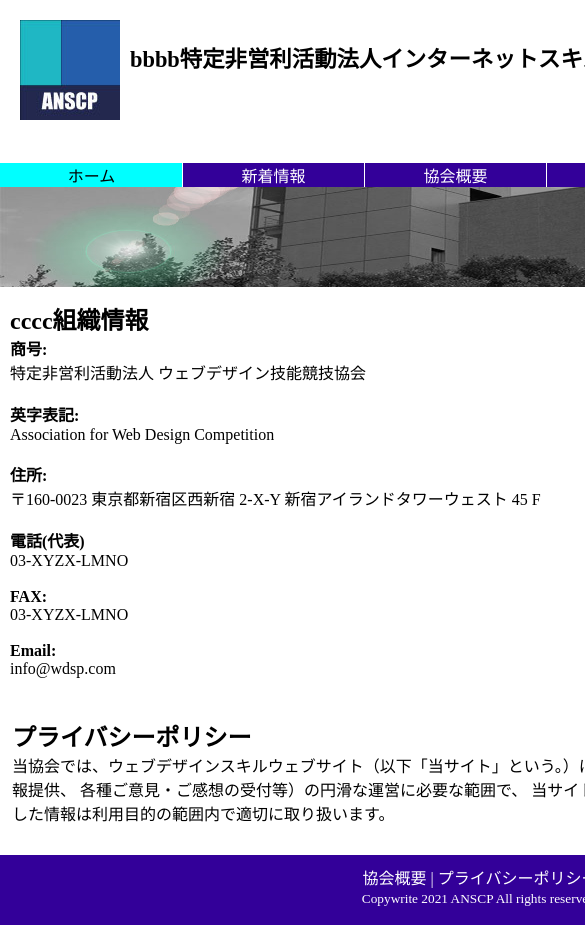
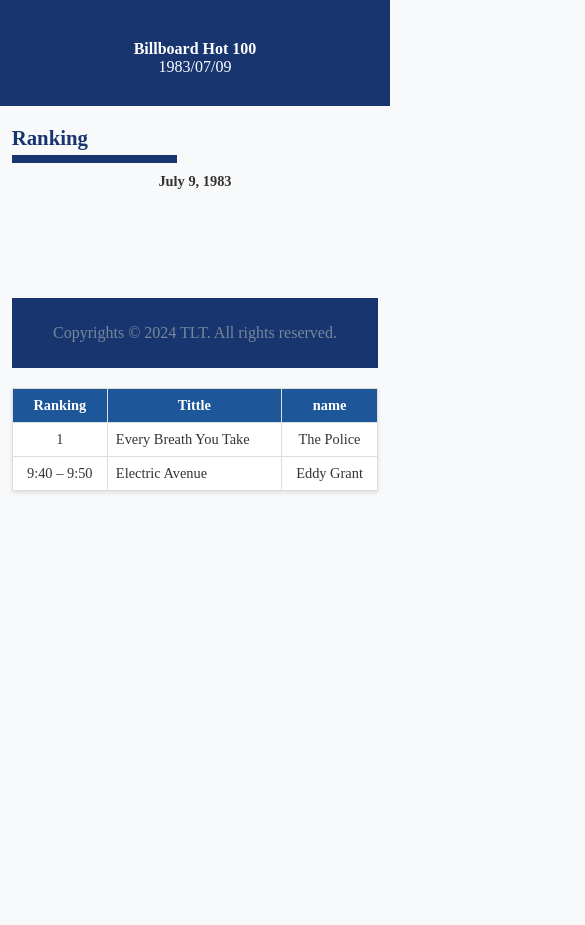
Before and after one commit to th0401github/th0401github.guthub.io, a plain HTML site: page about.html in a window 390 px wide. Shown: the top 925 px of the page, 585 px wide, since content can reach past the window. After the commit the page ends 844 px from the top, so only its background shows below. Drawn offline with Linux system fonts and the light colour scheme.

Commit message:
Update about.html
20240721sun: test: change .

```diff
--- a/about.html
+++ b/about.html
@@ -1,55 +1,296 @@
 <!DOCTYPE html>
-<html lang="ja">
+<html lang="zh">
 <head>
     <meta charset="UTF-8">
-<title>aaaa協会概要</title>
-<link rel="stylesheet" type="text/css" href="css/style.css">
+    <meta name="viewport" content="width=device-width, initial-scale=1.0">
+    <title>The 2nd RIKEN AIP – SJTU CS Joint Workshop on Machine Learning and Brain-like Intelligence</title>
+    <style>
+        body {
+            font-family: "Times New Roman", Buenard, serif;
+            background-color: #f8f9fa;
+            color: #333;
+            padding: 0;
+            margin: 0;
+        }
+        header {
+            text-align: center;
+            padding: 70px 0 60px 0;
+            background-color: #183570;
+            color: white;
+            width: 100%;
+            margin: 0;
+        }
+        footer {
+            text-align: center;
+            padding: 10px 0 10px 0;
+            background-color: #183570;
+            color: white;
+            width: 100%;
+            bottom: 0;
+        }
+        h1, h2, h3, h4 {
+            margin: 0;
+        }
+        h1 {
+            font-size: 2em;
+            margin-bottom: 10px;
+            font-weight: normal;
+        }
+        h2 {
+            text-align: center;
+            font-size: 2em;
+        }
+        h3 {
+            text-align: left;
+            font-size: 2em;
+            font-weight: bold;
+            color: #183570;
+        }
+        h4 {
+            text-align: center;
+            font-size: 1.3em;
+            font-weight: bold;
+            margin-top: 10px;
+        }
+        main {
+            padding: 50px 10%;
+        }
+        table {
+            width: 100%;
+            border-collapse: collapse;
+            margin: 20px 0;
+            background-color: white;
+            box-shadow: 0 2px 4px rgba(0, 0, 0, 0.1);
+        }
+        table, th, td {
+            border: 1px solid #ddd;
+        }
+        th, td {
+            padding: 15px;
+            text-align: center;
+        }
+        th {
+            background-color: #1E5799;
+            color: white;
+            font-weight: bold;
+        }
+        .talk-details {
+            display: flex;
+            flex-direction: column;
+            justify-content: space-between;
+            align-items: center;
+        }
+        .talk-title {
+            text-align: center;
+            width: 100%;
+            font-style: italic;
+        }
+        .midfield-title {
+            text-align: center;
+            color: #3467A1;
+            width: 100%;
+            padding-left: 1em;
+        }
+        .speaker {
+            text-align: center;
+            width: 100%;
+            font-weight: bold;
+            padding-bottom: 0.3em;
+        }
+        .divider {
+            width: 20%;
+            margin: 0.3em 0 0.5em 0;
+            border-top: 8px solid #183570;
+        }
+        .list-module {
+            margin: 20px 0;
+            background-color: #fff;
+            border: 1px solid #ddd;
+            box-shadow: 0 2px 4px rgba(0, 0, 0, 0.1);
+            padding: 20px;
+        }
+        .list-module ul {
+            list-style-type: none;
+            padding: 0;
+            margin: 0;
+        }
+        .list-module li {
+            margin: 15px 0;
+        }
+        .list-module li .presenter {
+            font-weight: bold;
+        }
+        .list-module li .title {
+            margin-top: 5px;
+            padding-left: 1em;
+        }
+        .download-link {
+            font-size: 1em;
+            margin-top: 15px;
+            color: #608ACD; /*  */
+            text-decoration: none; /*  */
+        }
+
+        /*  */
+        .download-link:hover {
+            color: #183570; /*  */
+            text-decoration: underline; /*  */
+        }
+
+        /*  */
+        .download-link:visited {
+            color: purple; /*  */
+        }
+
+        /* 响应式设计 */
+        @media (max-width: 1450px) {
+            .divider {
+                width: 22%;
+            }
+        }
+        @media (max-width: 1200px) {
+            main {
+                padding: 40px 8%;
+            }
+            header {
+                padding: 60px 0 40px 0;
+            }
+            h1 {
+                font-size: 1.8em;
+                font-weight: normal;
+            }
+            h2 {
+                font-size: 1.8em;
+            }
+            h3 {
+                font-size: 1.8em;
+            }
+            h4 {
+            font-size: 1.2em;
+            }
+            th, td {
+                padding: 12px;
+            }
+            .divider {
+                width: 23%;
+            }
+        }
+
+        @media (max-width: 768px) {
+            main {
+                padding: 30px 5%;
+            }
+            header {
+                padding: 50px 0 30px 0;
+            }
+            h1 {
+                font-size: 1.6em;
+                font-weight: normal;
+            }
+            h2 {
+                font-size: 1.6em;
+            }
+            h3 {
+                font-size: 1.6em;
+            }
+            h4 {
+            font-size: 1.1em;
+            }
+            th, td {
+                padding: 10px;
+            }
+            .divider {
+                width: 30%;
+            }
+            .download-link {
+                font-size: 0.9em;
+            }
+        }
+
+        @media (max-width: 480px) {
+            main {
+                padding: 20px 3%;
+            }
+            header {
+                padding: 40px 0 20px 0;
+            }
+            h1 {
+                font-size: 1.0em;
+                font-weight: normal;
+            }
+            h2 {
+                font-size: 1.0em;
+            }
+            h3 {
+                font-size: 1.3em;
+            }
+            h4 {
+                font-size: 0.9em;
+            }
+            th, td {
+                padding: 8px;
+                font-size: 0.9em;
+            }
+            .divider {
+                width: 45%;
+            }
+            .talk-details {
+                flex-direction: column;
+                align-items: flex-start;
+            }
+            .talk-title, .midfield-title, .speaker {
+                text-align: left;
+                padding-left: 0;
+                padding-right: 0;
+            }
+            .download-link {
+                font-size: 0.8em;
+            }
+        }
+    </style>
 </head>
 <body>
-<div id="wrapper">
     <header>
-<div class="title">
-<img src="images/logo.jpg" alt="logo">
-<h1>bbbb特定非営利活動法人インターネットスキル認定普及協会</h1>
-<form id="sitesearch" action="" method="get">
-<input type="text" name="keyword" placeholder="サイト検索">
-<input type="submit" value="送信">
-</form>
-</div>
-<nav>
-<ul>
-<li class="current"><a href="index.html">ホーム</a></li>
-<li><a href="#">新着情報</a></li>
-<li><a href="about.html">協会概要</a></li>
-<li class="long"><a href="seminar.html">セミナー一覧</a></li>
-<li><a href="#">サイトマップ</a></li>
-</ul>
-</nav>
+        <h2>Billboard Hot 100</h2>
+        <h1>1983/07/09</h1>
     </header>
     <main>
-<img src="images/eyecatch1.jpg" width="960px" height="100px" alt="anime">
-<div class="home">
-<div id="info">
-<h2>cccc組織情報</h2>
-<dt><strong>商号:</strong></dt><dd>特定非営利活動法人 ウェブデザイン技能競技協会</dd><br />
-<dt><strong>英字表記:</strong></dt><dd>Association for Web Design Competition</dd><br />
-<dt><strong>住所:</strong></dt><dd>〒160-0023 東京都新宿区西新宿 2-X-Y 新宿アイランドタワーウェスト 45 F</dd><br />
-<dt><strong>電話(代表)</strong></dt><dd>03-XYZX-LMNO</dd><br />
-<dt><strong>FAX:</strong></dt><dd>03-XYZX-LMNO</dd><br />
-<dt><strong>Email:</strong></dt><dd>info@wdsp.com</dd><br />
+        <h3>Ranking</h3>
+        <div class="divider"></div>
+<!--        <a href="RIKEN-SJTU-WorkshopProgram.pdf" class="download-link"><b>Download schedule as a PDF</b></a>-->
+        <h4>July 9, 1983</h4>
+        <table>
+            <tr>
+                <th>Ranking</th>
+                <th>Tittle</th>
+                <th>name</th>
+            </tr>
+            <tr>
+                <td>1</td>
+                <td>
+                    <div class="talk-details">
+                        <div class="talk-title" style="font-style:normal;">Every Breath You Take</div>
                     </div>
-<div id="privacy">
-<h2>プライバシーポリシー</h2>
-<p>当協会では、ウェブデザインスキルウェブサイト（以下「当サイト」という。）において提供するサービス（ウェブサイトによる情報提供、 各種ご意見・ご感想の受付等）の円滑な運営に必要な範囲で、 当サイトを利用される皆様の情報を収集しています。収集した情報は利用目的の範囲内で適切に取り扱います。</p>
-<br />
+                </td>
+                <td>The Police</td>
+            </tr>
+            <tr>
+                <td>9:40 – 9:50</td>
+                <td>
+                    <div class="talk-details">
+                        <div class="talk-title"><a style="font-style: normal;">Electric Avenue</b></a></div>
+                        <div class="talk-title"></div>
                     </div>
+                </td>
+                <td rowspan="3">Eddy Grant</td>
+            </tr>
+            <tr>
 
-</div>
+
     </main>
+    <br><br><br><br><br><br>
     <footer>
-<a href="about.html#info">協会概要</a> | <a href="about.html#privacy">プライバシーポリシー</a>
-<p><small>Copywrite 2021 ANSCP All rights reserved.</small></p>
+        <p style="color:#778899">Copyrights &copy; 2024 TLT. All rights reserved.</p>
     </footer>
-</div>
 </body>
 </html>
```
Lines whose indentation alone changed are shown as unchanged.
